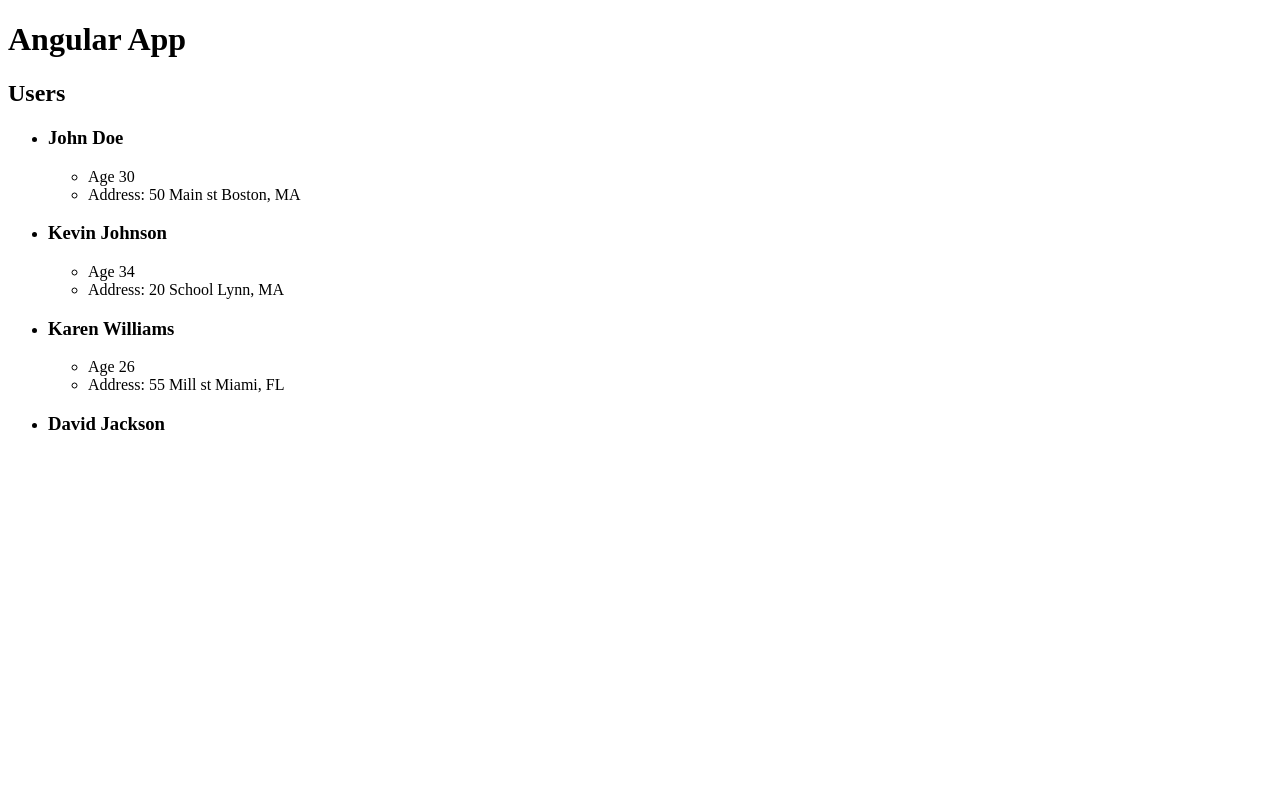
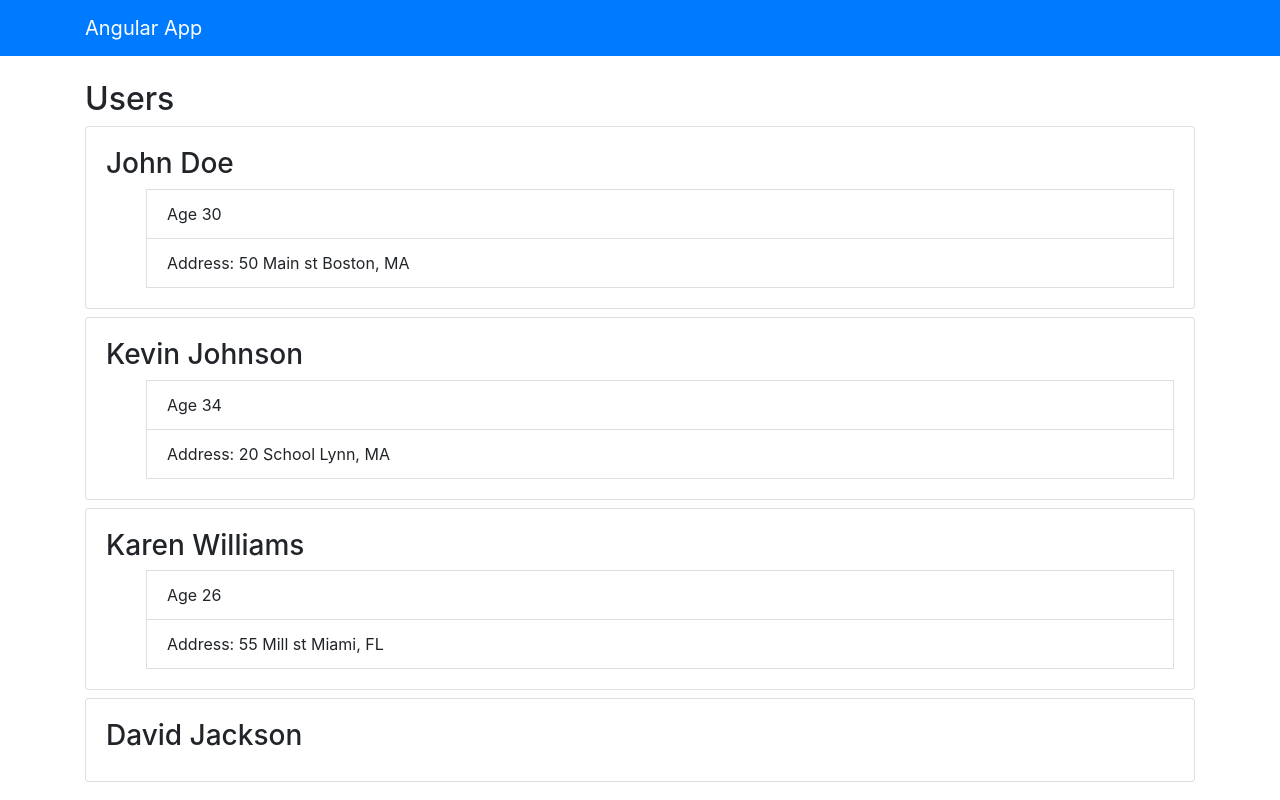
Before and after one commit to piresthiago10/estudos_angular, an Angular app in the folder angularapp/: page / in a window 1280 px wide. Built offline with nearby package versions, Linux system fonts and the light colour scheme.

Commit message:
adicionado bootstrap

```diff
--- a/angularapp/angular.json
+++ b/angularapp/angular.json
@@ -24,9 +24,14 @@
               "src/assets"
             ],
             "styles": [
+              "node_modules/bootstrap/dist/css/bootstrap.css",
               "src/styles.css"
             ],
-            "scripts": []
+            "scripts": [
+              "node_modules/jquery/dist/jquery.js",
+              "node_modules/popper.js/dist/umd/popper.js",
+              "node_modules/bootstrap/dist/js/bootstrap.js"
+            ]
           },
           "configurations": {
             "production": {
--- a/angularapp/package.json
+++ b/angularapp/package.json
@@ -19,6 +19,9 @@
     "@angular/platform-browser": "~8.2.14",
     "@angular/platform-browser-dynamic": "~8.2.14",
     "@angular/router": "~8.2.14",
+    "bootstrap": "4.1.3",
+    "jquery": "^3.3.1",
+    "popper.js": "^1.14.3",
     "rxjs": "~6.4.0",
     "tslib": "^1.10.0",
     "zone.js": "~0.9.1"
--- a/angularapp/src/app/app.component.html
+++ b/angularapp/src/app/app.component.html
@@ -1,2 +1,4 @@
-<h1>Angular App</h1>
-<app-users></app-users>
+<app-navbar></app-navbar>
+<div class="container">
+    <app-users></app-users>
+</div>
--- a/angularapp/src/app/app.module.ts
+++ b/angularapp/src/app/app.module.ts
@@ -5,12 +5,14 @@
 import { AppComponent } from './app.component';
 import { UserComponent } from './components/user/user.components';
 import { UsersComponent } from './components/users/users.component';
+import { NavbarComponent } from './components/navbar/navbar.component';
 
 @NgModule({
   declarations: [
     AppComponent,
     UserComponent,
-    UsersComponent
+    UsersComponent,
+    NavbarComponent
   ],
   imports: [
     BrowserModule,
--- /dev/null
+++ b/angularapp/src/app/components/navbar/navbar.component.html
@@ -0,0 +1,5 @@
+<nav class="navbar navbar-dark bg-primary mb-4">
+    <div class="container">
+        <a href="#" class="navbar-brand">Angular App</a>
+    </div>
+</nav>
--- /dev/null
+++ b/angularapp/src/app/components/navbar/navbar.component.ts
@@ -0,0 +1,15 @@
+import { Component, OnInit } from '@angular/core';
+
+@Component({
+  selector: 'app-navbar',
+  templateUrl: './navbar.component.html',
+  styleUrls: ['./navbar.component.css']
+})
+export class NavbarComponent implements OnInit {
+
+  constructor() { }
+
+  ngOnInit() {
+  }
+
+}
--- a/angularapp/src/app/components/users/users.component.html
+++ b/angularapp/src/app/components/users/users.component.html
@@ -1,11 +1,11 @@
 <h2>Users</h2>
 <!-- o "?" significa que está ok se a variavel não existir -->
-<ul *ngIf=" loaded && users?.length > 0">
-    <li *ngFor="let user of users">
+<ul class="list-unstyled" *ngIf=" loaded && users?.length > 0">
+    <li class="card card-body mb-2" *ngFor="let user of users">
         <h3>{{ user.firstName}} {{ user.lastName}}</h3>
-        <ul *ngIf="showExtended && user.age && user.address">
-            <li>Age {{ user.age }}</li>
-            <li>Address: {{ user.address.street}} {{ user.address.city}},
+        <ul class="lit-group" *ngIf="showExtended && user.age && user.address">
+            <li class="list-group-item">Age {{ user.age }}</li>
+            <li class="list-group-item">Address: {{ user.address.street}} {{ user.address.city}},
                 {{ user.address.state}}
             </li>
         </ul>
```
Also changed, not shown: angularapp/src/app/components/navbar/navbar.component.css (added), 1 other file (tests, documents, lock files or other folders).
